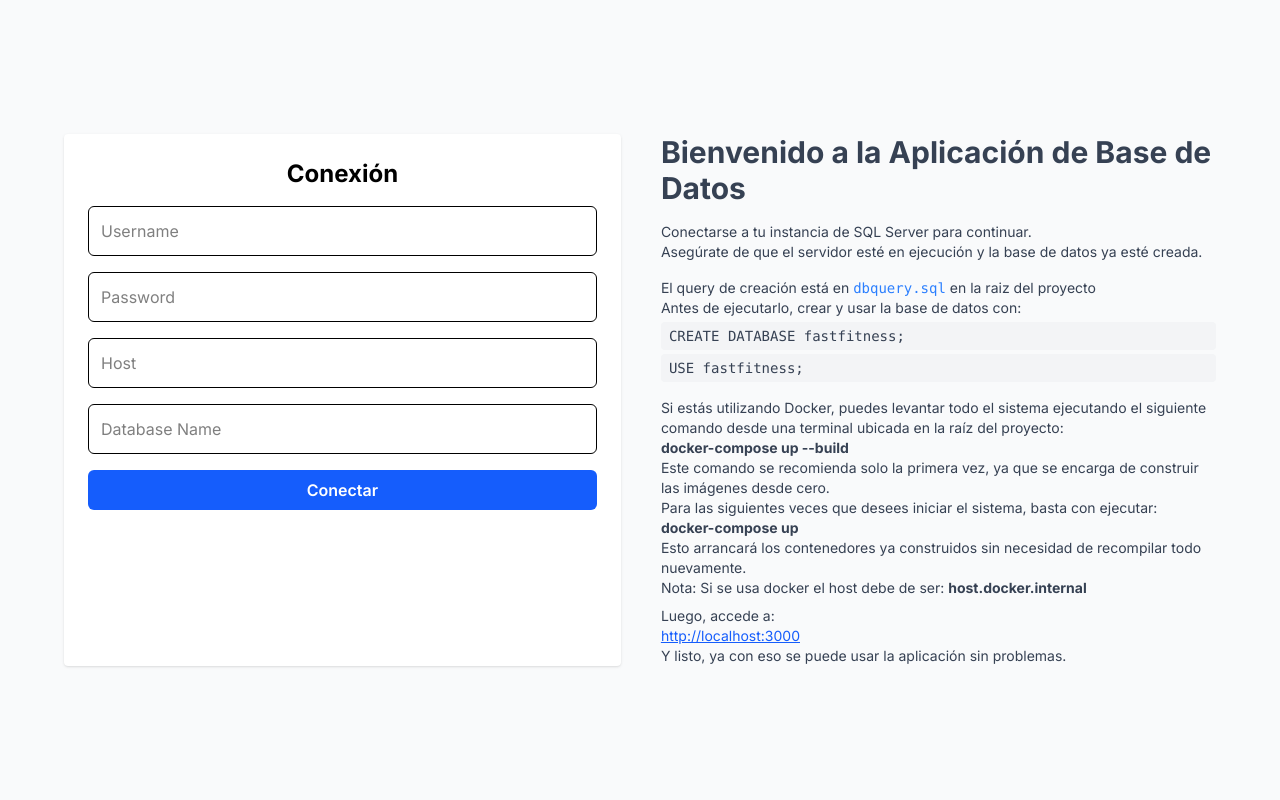
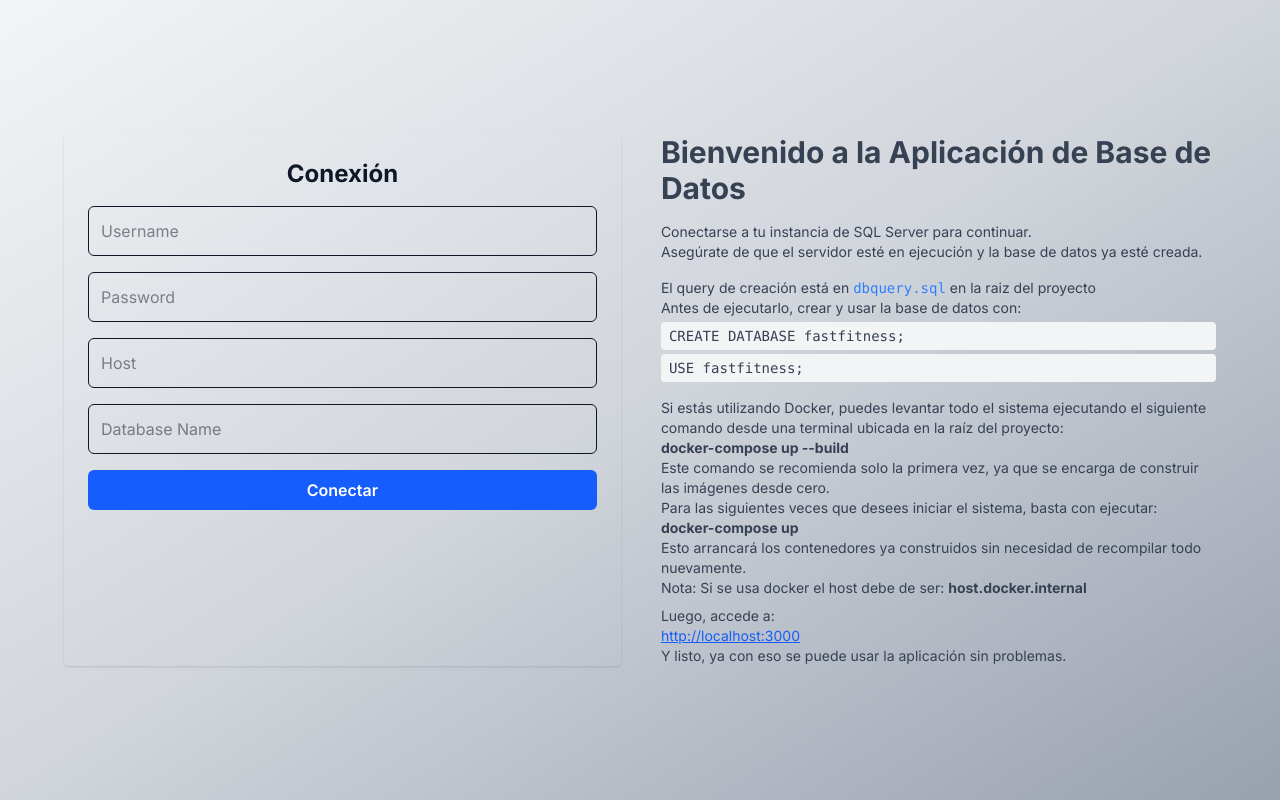
Before and after one commit to Jonathansl17/DataBaseProyect, a Next.js app in the folder frontend/: page /auth in a window 1280 px wide. Built offline with nearby package versions, Linux system fonts and the light colour scheme.

Commit message:
Mejores estilos de el auth

```diff
--- a/frontend/app/auth/page.tsx
+++ b/frontend/app/auth/page.tsx
@@ -47,10 +47,10 @@ export default function AuthPage() {
   };
 
   return (
-    <div className="flex flex-col items-center justify-center min-h-screen p-6 bg-gray-50">
+    <div className="flex flex-col items-center justify-center min-h-screen p-6 bg-gradient-to-br from-gray-100 via-gray-300 to-gray-400 text-gray-900">
       <div className="w-full max-w-6xl flex flex-col lg:flex-row gap-10">
         {/* Formulario a la izquierda */}
-        <div className="w-full lg:w-1/2 bg-white p-6 rounded shadow space-y-4">
+        <div className="w-full lg:w-1/2  p-6 rounded shadow space-y-4">
           <h2 className="text-2xl font-bold text-center mb-4">Conexión</h2>
           <form onSubmit={handleSubmit} className="space-y-4">
             <input
```
